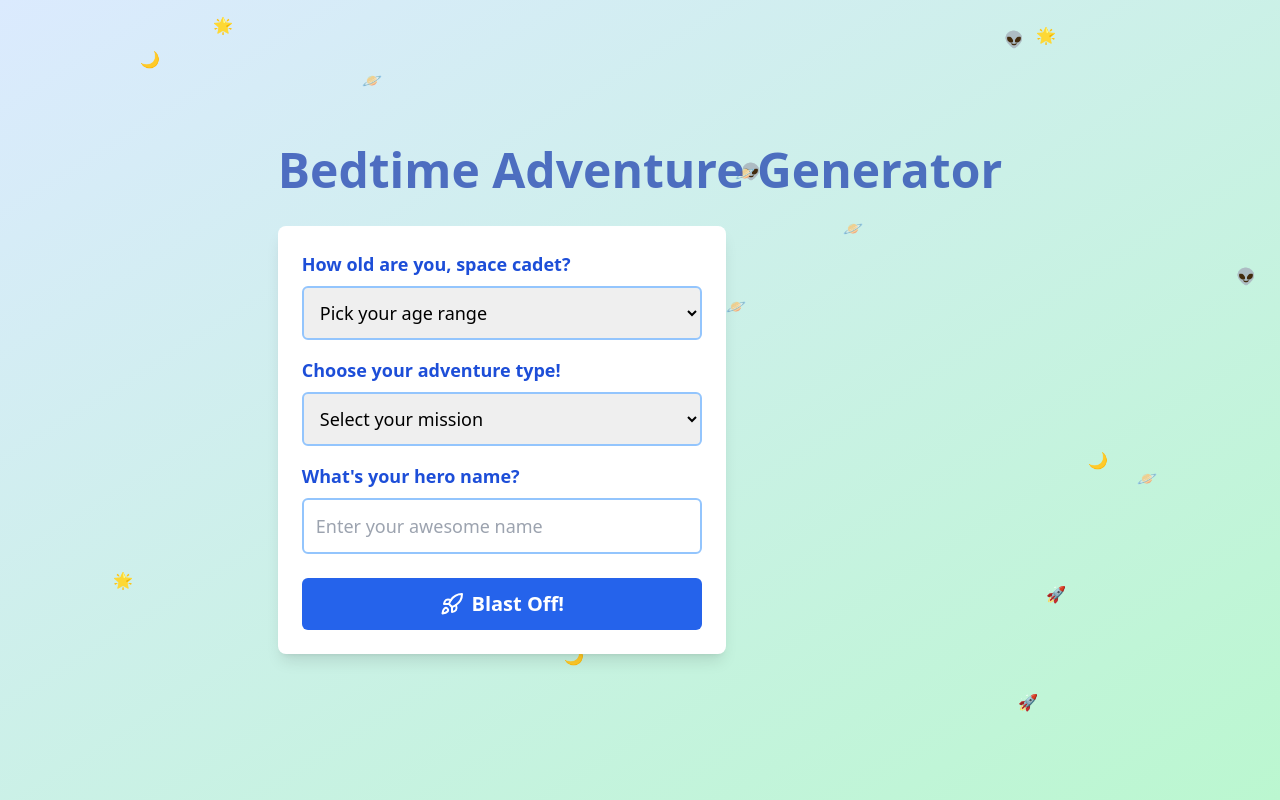
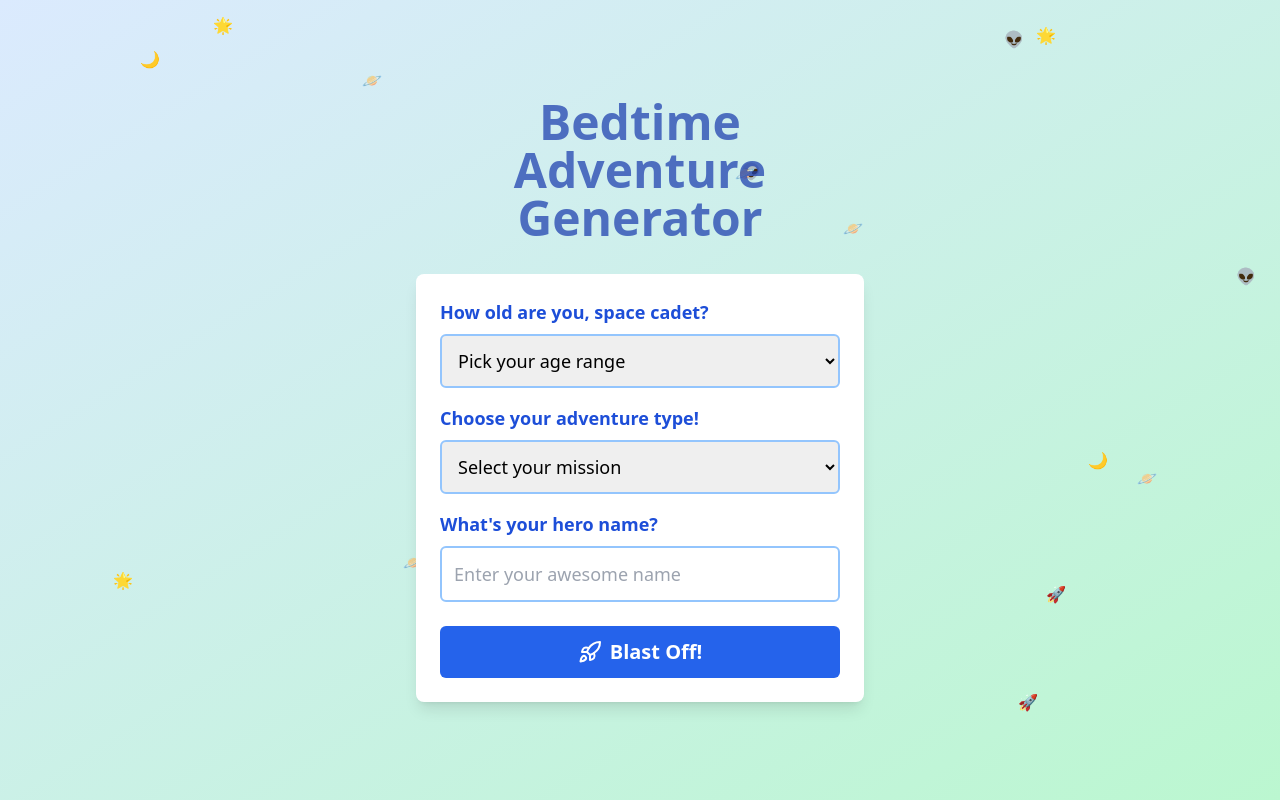
Before and after one commit to migkast/Fabrica_de_historias, a React (Vite) app: page / in a window 1280 px wide. Built offline with nearby package versions, Linux system fonts and the light colour scheme.

Commit message:
Update App.tsx

```diff
--- a/src/App.tsx
+++ b/src/App.tsx
@@ -71,9 +71,9 @@ function App() {
           </div>
         ))}
       </div>
-      <div className="z-10">
-        <h1 className="text-5xl font-bold text-blue-800 mb-8 animate-pulse">Bedtime Adventure Generator</h1>
-        {error && <div className="text-red-600 mb-4 animate-bounce">{error}</div>}
+      <div className="z-10 w-full max-w-md">
+        <h1 className="text-4xl md:text-5xl font-bold text-blue-800 mb-8 animate-pulse text-center">Bedtime Adventure Generator</h1>
+        {error && <div className="text-red-600 mb-4 animate-bounce text-center">{error}</div>}
         {!story || loading ? (
           loading ? <Loader storyReady={storyReady} /> : <StoryForm onSubmit={generateStory} loading={loading} />
         ) : (
```
